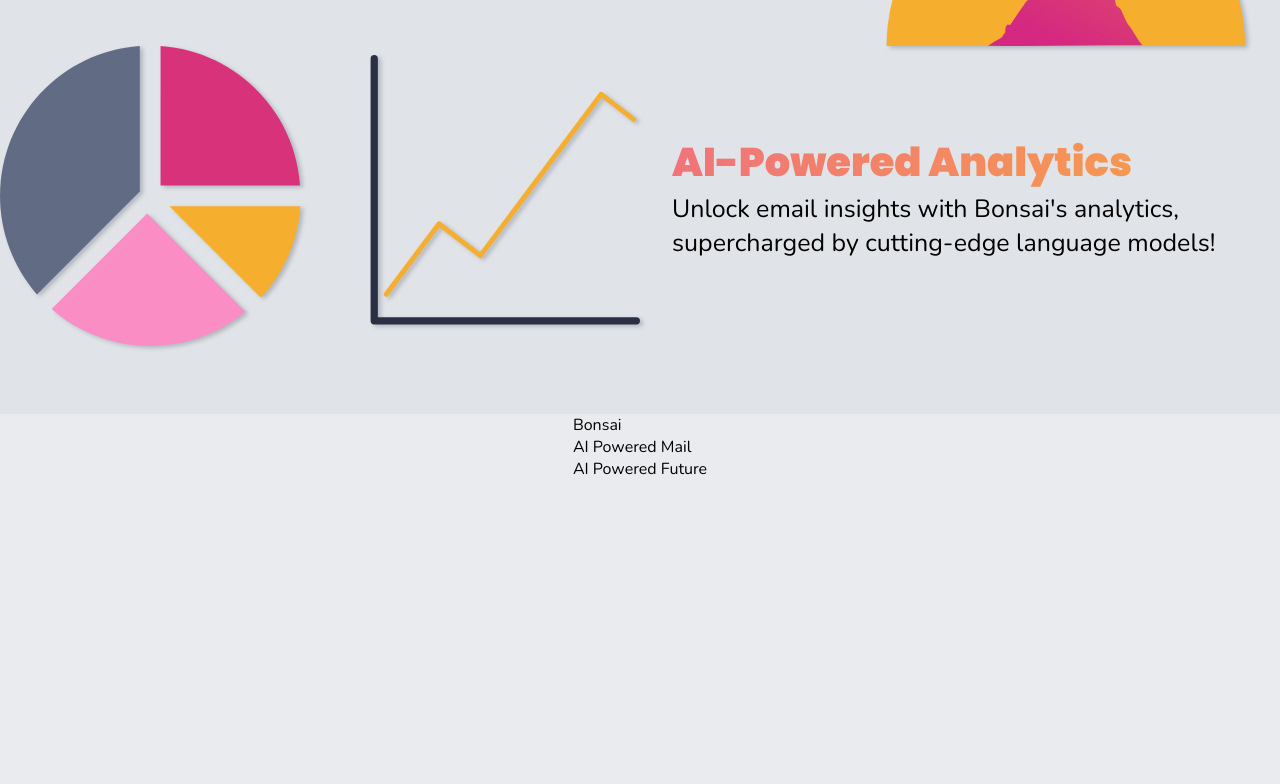
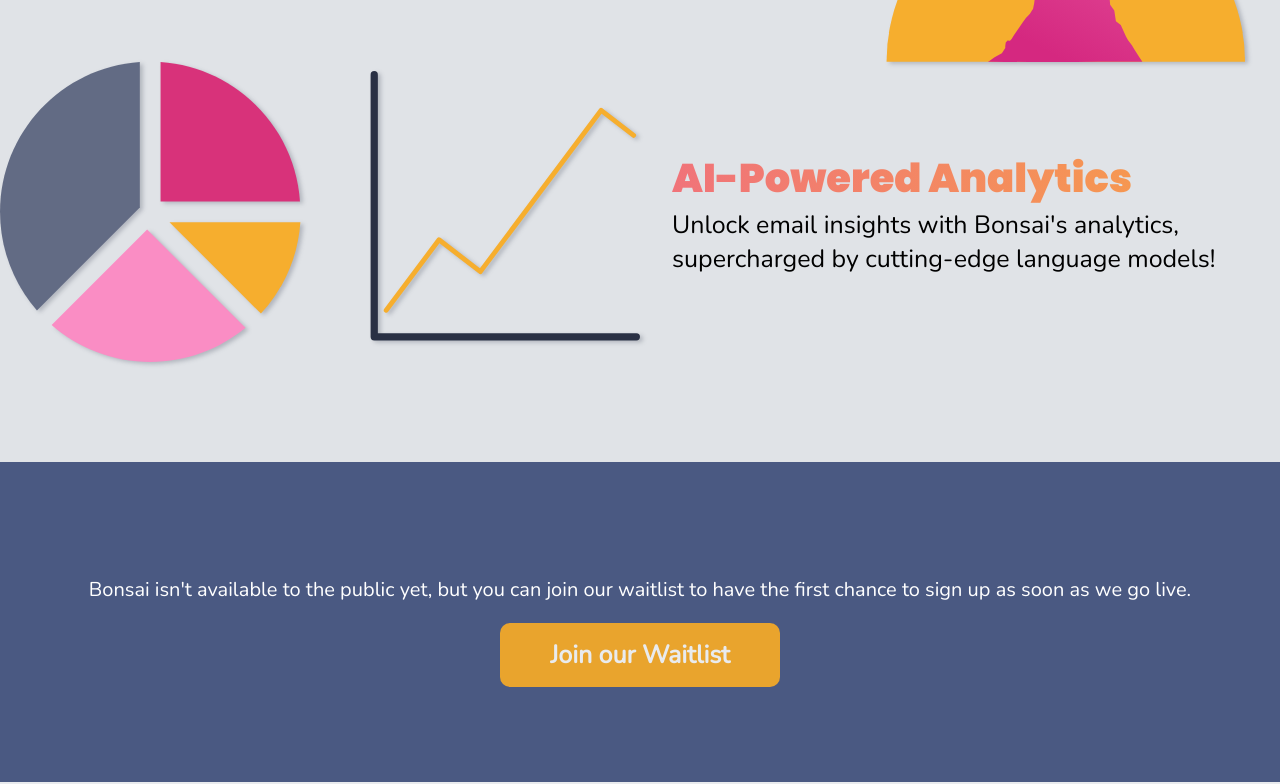
Before and after one commit to Lunarmagpie/pennhacks-nosecrets, a React (Create React App) app: page / in a window 1280 px wide. Shown: the part 2000-2784 px from the top of the page. Before the commit the page ends 2480 px from the top, so only its background shows below. Built offline with nearby package versions, Linux system fonts and the light colour scheme.

Commit message:
Page footer

```diff
--- a/src/components/main.css
+++ b/src/components/main.css
@@ -97,9 +97,11 @@
         opacity: 0;
     }
 }
+
 .main-body {
     margin-top: 22rem;
-    padding-top: 1rem;
+    padding-top: 2rem;
+    padding-bottom: 2rem;
     background: #e0e3e7;
     width: 100%;
     height: 100%;
@@ -152,6 +154,29 @@
 
 }
 
+.bottom-section {
+    background: #4A5982;
+    width: 100%;
+    height: 20rem;
+    display: flex;
+    flex-direction: column;
+    align-items: center;
+    justify-content: center;
+    color: white;
+    font-size: 20px;
+    text-align: center;
+}
+
+.sign-up-b {
+    cursor: pointer;
+    background-color: #e9a42d;
+    padding: 15px 30px 15px 30px;
+    border-radius: 10px;
+    font-weight: 600;
+    width: 220px;
+    text-align: center;
+    font-size: 25px;
+}
 
 /* Animations of logos */
 @keyframes fadeOut {
--- a/src/components/main.js
+++ b/src/components/main.js
@@ -64,7 +64,7 @@
           </div>
           <div className="text-cell reversed">
             <div className="title important reversed gradient-text">
-              Increase Your Network
+              Expand Your Network
             </div>
             Auto-translate emails into your native tongue, effortlessly breaking
             language barriers and expanding your global connections!
@@ -86,7 +86,13 @@
           <br />
           <br />
         </div>
-
+        <div className="bottom-section">
+          <p>
+            Bonsai isn't available to the public yet, but you can join our
+            waitlist to have the first chance to sign up as soon as we go live.
+          </p>
+          <div className="header-element sign-up-b">Join our Waitlist</div>
+        </div>
         {/* Footer  */}
         <div className="footer">
           <div className="footer-text">
--- a/src/components/menubar.js
+++ b/src/components/menubar.js
@@ -14,7 +14,7 @@
         <div className="header-element login">
           <a href="/login">Log in</a>
         </div>
-        <div className="header-element sign-up">Sign Up</div>
+        <div className="header-element sign-up">Join our Waitlist</div>
       </div>
     );
   }
```
Also changed, not shown: public/images/tree.svg.
